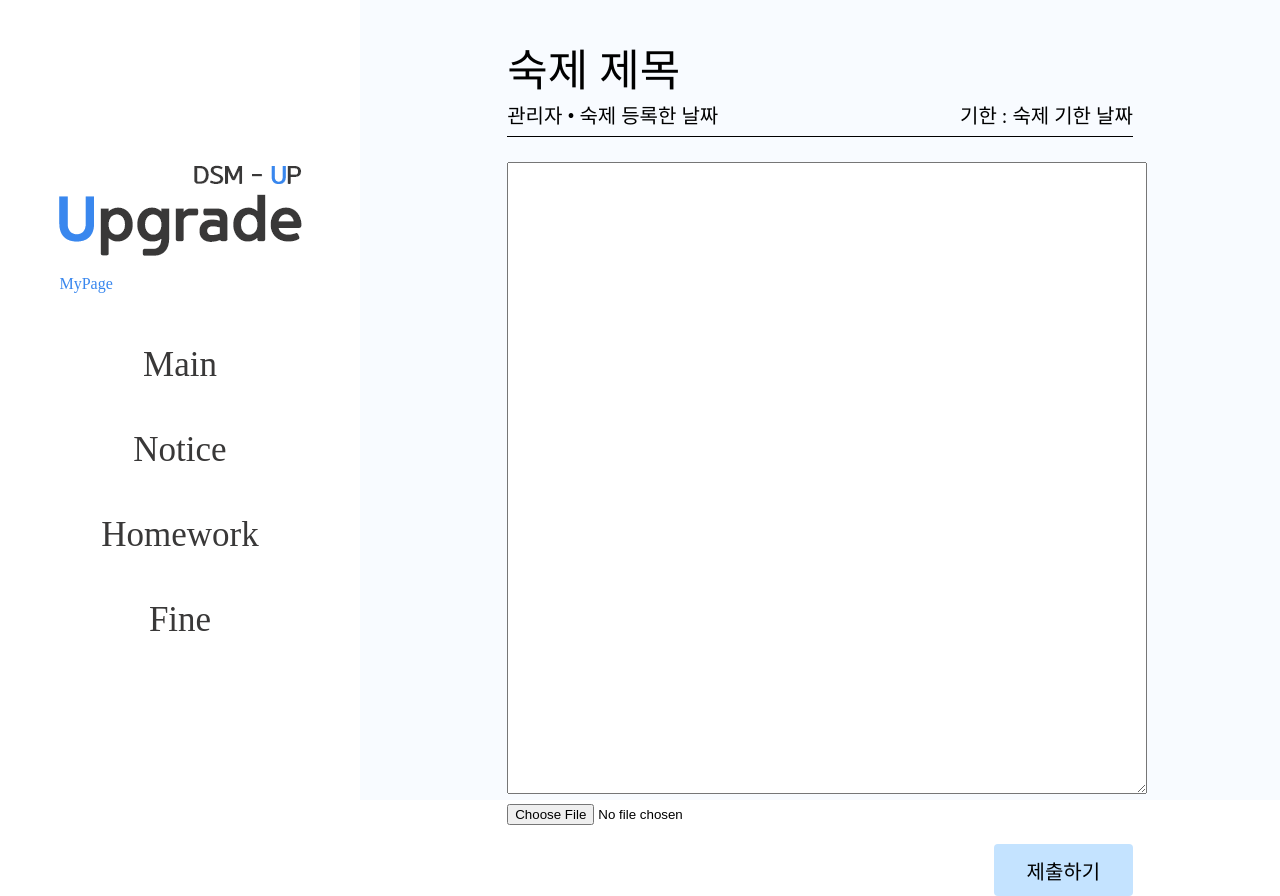
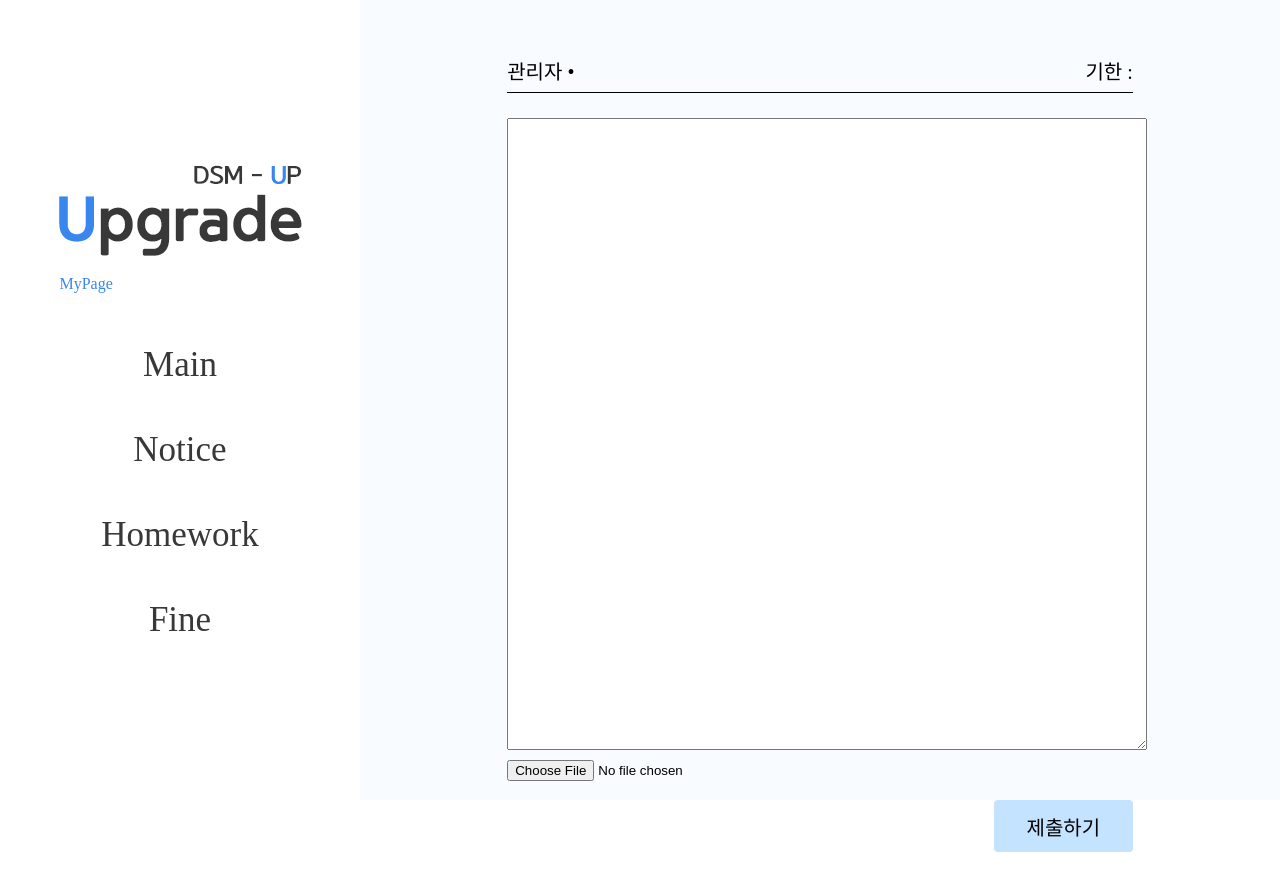
Before and after one commit to DSM-Upgrade/Client, a React app: page /homeworkDetailView in a window 1280 px wide. After the commit the page ends 852 px from the top, so only its background shows below. Built offline with nearby package versions, Linux system fonts and the light colour scheme.

Commit message:
[FEAT] <src/components/~/Homework> modify name

```diff
--- a/src/component/Homework/Homework.js
+++ b/src/component/Homework/Homework.js
@@ -9,33 +9,33 @@ const Homework = (props) => {
   const { homeworkList } = props;
 
   const HomeworkList = homeworkList.map((homeworkList) => {
-    if (homeworkList.homeworkStatus === "ASSIGNED") {
+    if (homeworkList.Status === "ASSIGNED") {
       return (
-        <S.AllocationBox key={homeworkList.homeworkId}>
-          <h1>{homeworkList.homeworkTitle}</h1>
-          <p>{homeworkList.homeworkContent}</p>
+        <S.AllocationBox key={homeworkList.Id}>
+          <h1>{homeworkList.Title}</h1>
+          <p>{homeworkList.Content}</p>
           <p>분야 : 디자인</p>
           <p>대상 : 동아리원 전체</p>
-          <p>기한 : {homeworkList.homeworkEnd} 까지 제출</p>
+          <p>기한 : {homeworkList.End} 까지 제출</p>
           <h4>할당됨</h4>
         </S.AllocationBox>
       );
-    } else if (homeworkList.homeworkStatus === "SUBMITTED") {
+    } else if (homeworkList.Status === "SUBMITTED") {
       return (
-        <S.SubmissionBox key={homeworkList.homeworkId}>
-          <h1>{homeworkList.homeworkTitle}</h1>
-          <p>{homeworkList.homeworkContent}</p>
+        <S.SubmissionBox key={homeworkList.Id}>
+          <h1>{homeworkList.Title}</h1>
+          <p>{homeworkList.Content}</p>
           <p>분야 : 디자인</p>
           <p>대상 : 동아리원 전체</p>
-          <p>기한 : {homeworkList.homeworkEnd} 까지 제출</p>
+          <p>기한 : {homeworkList.End} 까지 제출</p>
           <h4>제출함</h4>
         </S.SubmissionBox>
       );
-    } else if (homeworkList.homeworkStatus === "UN_SUBMITTED") {
+    } else if (homeworkList.Status === "UN_SUBMITTED") {
       return (
-        <S.UnsubmittedBox key={homeworkList.homeworkId}>
-          <h1>{homeworkList.homeworkTitle}</h1>
-          <p>{homeworkList.homeworkContent}</p>
+        <S.UnsubmittedBox key={homeworkList.Id}>
+          <h1>{homeworkList.Title}</h1>
+          <p>{homeworkList.Content}</p>
           <p>분야 : 디자인</p>
           <p>대상 : 동아리원 전체</p>
           <p>기한 : 제출마감</p>
--- a/src/component/Homework/HomeworkDetailView/HomeworkDetailView.js
+++ b/src/component/Homework/HomeworkDetailView/HomeworkDetailView.js
@@ -10,10 +10,10 @@ const HomeworkDetailView = (props) => {
       <HeaderContainer />
       <S.MainWrapper>
         <S.TitleContainer>
-          <h1>{HomeworkDetailViewJson.homeworkTitle}</h1>
+          <h1>{HomeworkDetailViewJson.Title}</h1>
           <div className="Wrapper">
-            <p>관리자 • {HomeworkDetailViewJson.homeworkStart}</p>
-            <p>기한 : {HomeworkDetailViewJson.homeworkEnd}</p>
+            <p>관리자 • {HomeworkDetailViewJson.Start}</p>
+            <p>기한 : {HomeworkDetailViewJson.End}</p>
           </div>
         </S.TitleContainer>
         <S.MainSection>
--- a/src/container/HomeworkContainer/HomeworkContainer.js
+++ b/src/container/HomeworkContainer/HomeworkContainer.js
@@ -1,31 +1,31 @@
 import React from "react";
-import Homework from "../../component/Homework/Homework";
+import Homework from "../../component//";
 
 const HomeworkContainer = () => {
   const homeworkList = [
     {
-      homeworkId: 1,
-      homeworkTitle: "숙제 제목",
-      homeworkStart: "숙제 등록한 날짜",
-      homeworkEnd: "숙제 기한 날짜",
-      homeworkContent: "숙제 내용",
-      homeworkStatus: "ASSIGNED", // 숙제의 상태 (ASSIGNED, SUBMITTED, UN_SUBMITTED, FINISHED)
+      Id: 1,
+      Title: "숙제 제목",
+      Start: "숙제 등록한 날짜",
+      End: "숙제 기한 날짜",
+      Content: "숙제 내용",
+      Status: "ASSIGNED", // 숙제의 상태 (ASSIGNED, SUBMITTED, UN_SUBMITTED, FINISHED)
     },
     {
-      homeworkId: 2,
-      homeworkTitle: "숙제 제목",
-      homeworkStart: "숙제 등록한 날짜",
-      homeworkEnd: "숙제 기한 날짜",
-      homeworkContent: "숙제 내용",
-      homeworkStatus: "SUBMITTED", // 숙제의 상태 (ASSIGNED, SUBMITTED, UN_SUBMITTED, FINISHED)
+      Id: 2,
+      Title: "숙제 제목",
+      Start: "숙제 등록한 날짜",
+      End: "숙제 기한 날짜",
+      Content: "숙제 내용",
+      Status: "SUBMITTED", // 숙제의 상태 (ASSIGNED, SUBMITTED, UN_SUBMITTED, FINISHED)
     },
     {
-      homeworkId: 3,
-      homeworkTitle: "숙제 제목",
-      homeworkStart: "숙제 등록한 날짜",
-      homeworkEnd: "숙제 기한 날짜",
-      homeworkContent: "숙제 내용",
-      homeworkStatus: "UN_SUBMITTED", // 숙제의 상태 (ASSIGNED, SUBMITTED, UN_SUBMITTED, FINISHED)
+      Id: 3,
+      Title: "숙제 제목",
+      Start: "숙제 등록한 날짜",
+      End: "숙제 기한 날짜",
+      Content: "숙제 내용",
+      Status: "UN_SUBMITTED", // 숙제의 상태 (ASSIGNED, SUBMITTED, UN_SUBMITTED, FINISHED)
     },
   ];
 
```
